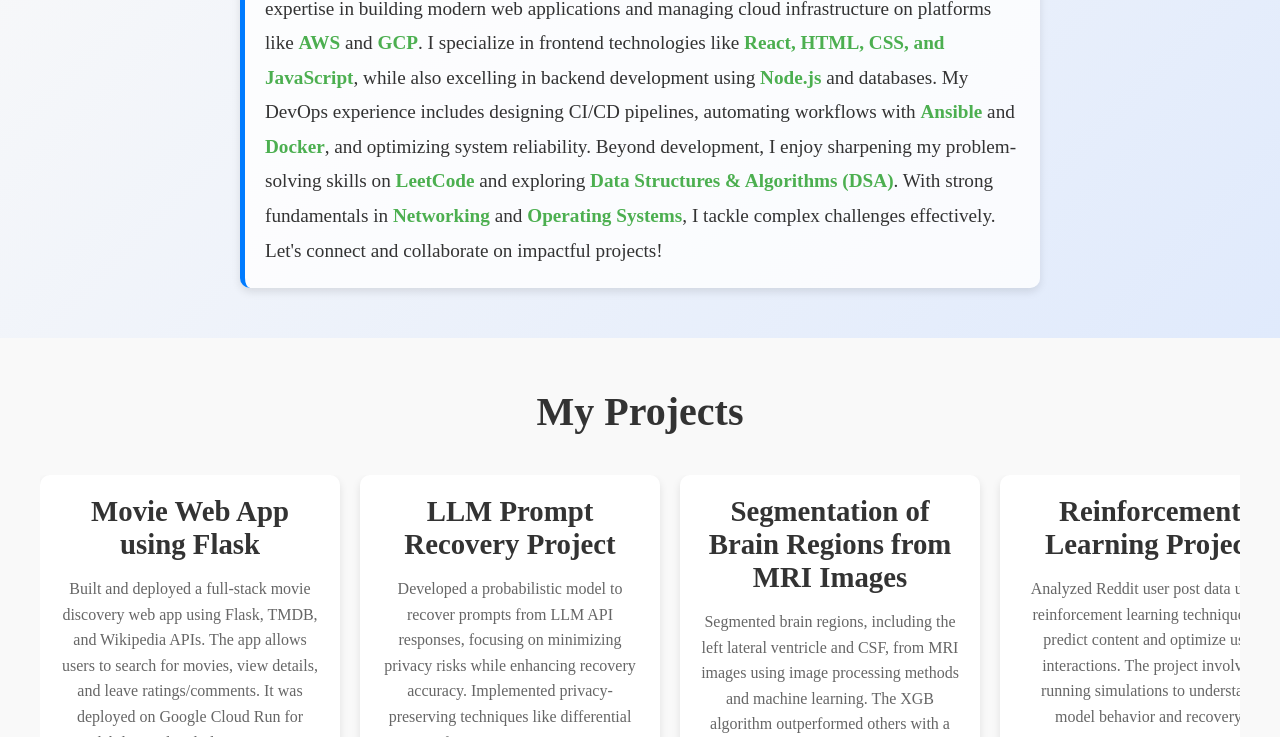
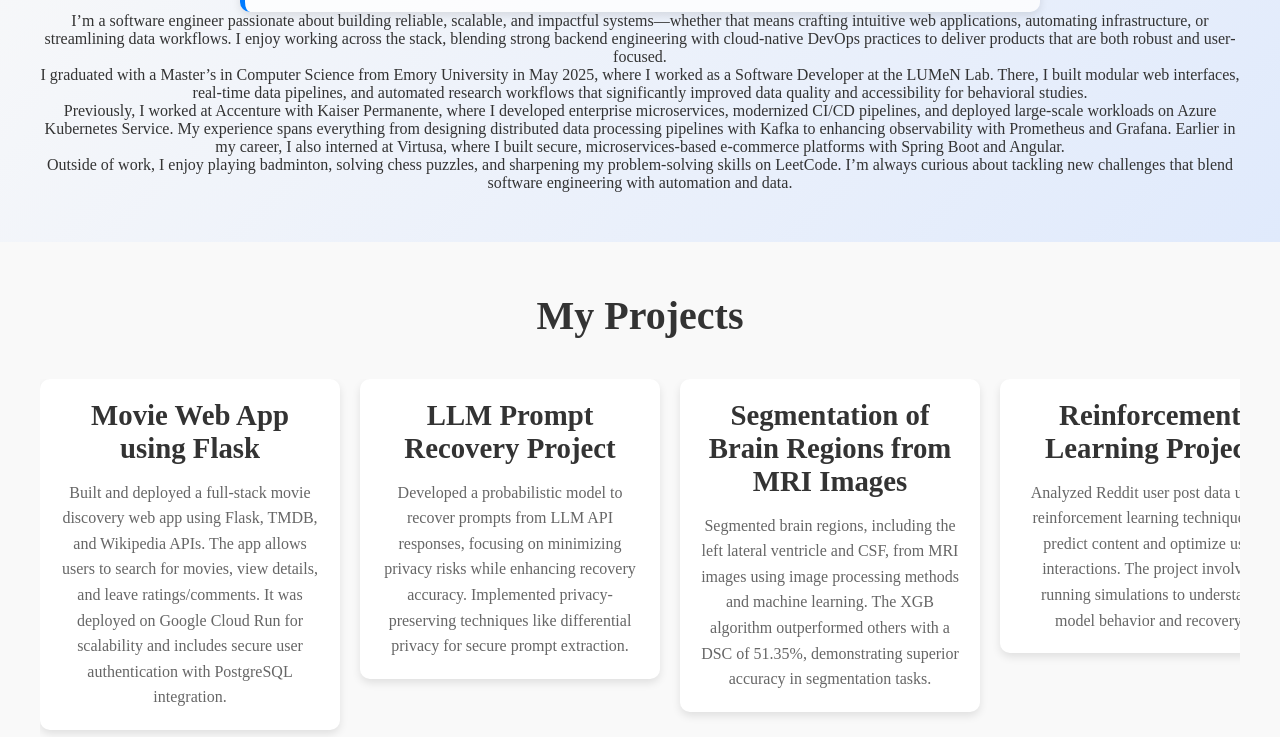
Before and after one commit to venkatanirudh/PORTFOLIO, a plain HTML site: page index.html in a window 1280 px wide. Shown: the part 1049-1786 px from the top of the page. Drawn offline with nearby package versions, Linux system fonts and the light colour scheme.

Commit message:
Updated intro

```diff
--- a/index.html
+++ b/index.html
@@ -55,9 +55,12 @@
     <div class="container">
       <h2>About Me</h2>
       <p class="about-text">
-        Hi, I'm <span class="highlight">Venkata Anirudh Pillala</span>, a passionate <strong>Web Developer</strong> and <strong>DevOps Engineer</strong> with expertise in building modern web applications and managing cloud infrastructure on platforms like <strong>AWS</strong> and <strong>GCP</strong>. I specialize in frontend technologies like <strong>React, HTML, CSS, and JavaScript</strong>, while also excelling in backend development using <strong>Node.js</strong> and databases. My DevOps experience includes designing CI/CD pipelines, automating workflows with <strong>Ansible</strong> and <strong>Docker</strong>, and optimizing system reliability. Beyond development, I enjoy sharpening my problem-solving skills on <strong>LeetCode</strong> and exploring <strong>Data Structures & Algorithms (DSA)</strong>. With strong fundamentals in <strong>Networking</strong> and <strong>Operating Systems</strong>, I tackle complex challenges effectively. Let's connect and collaborate on impactful projects!
-      </p>
-    </div>
+        Hi, I'm <span class="highlight"><p>I’m a software engineer passionate about building reliable, scalable, and impactful systems—whether that means crafting intuitive web applications, automating infrastructure, or streamlining data workflows. I enjoy working across the stack, blending strong backend engineering with cloud-native DevOps practices to deliver products that are both robust and user-focused.
+</p>
+          <p>I graduated with a Master’s in Computer Science from Emory University in May 2025, where I worked as a Software Developer at the LUMeN Lab. There, I built modular web interfaces, real-time data pipelines, and automated research workflows that significantly improved data quality and accessibility for behavioral studies.</p>
+          <p>Previously, I worked at Accenture with Kaiser Permanente, where I developed enterprise microservices, modernized CI/CD pipelines, and deployed large-scale workloads on Azure Kubernetes Service. My experience spans everything from designing distributed data processing pipelines with Kafka to enhancing observability with Prometheus and Grafana. Earlier in my career, I also interned at Virtusa, where I built secure, microservices-based e-commerce platforms with Spring Boot and Angular.</p>
+          <p>Outside of work, I enjoy playing badminton, solving chess puzzles, and sharpening my problem-solving skills on LeetCode. I’m always curious about tackling new challenges that blend software engineering with automation and data. </p>
+   </p> </div>
   </section>
 
   <!-- Projects Section -->
```
